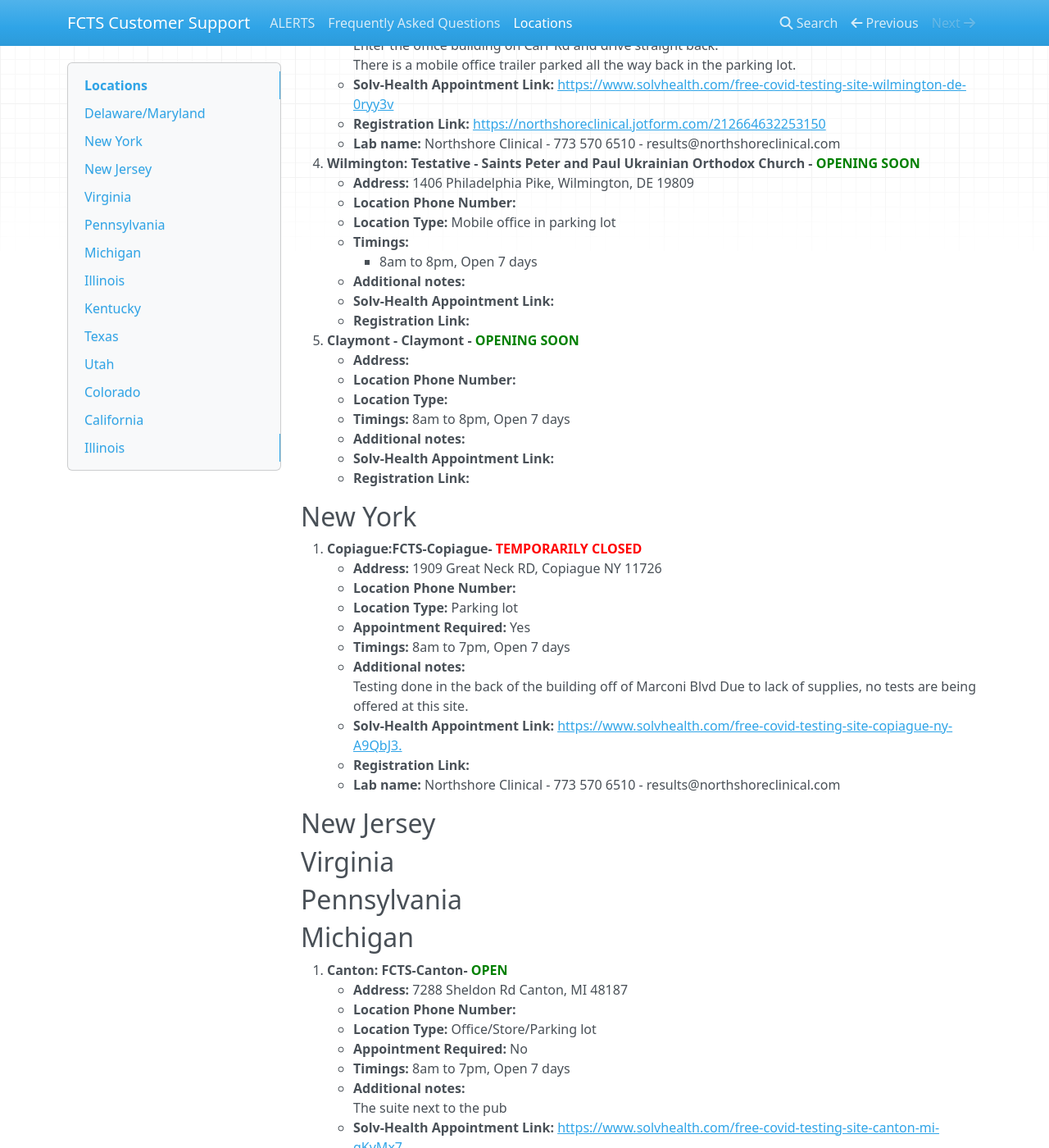
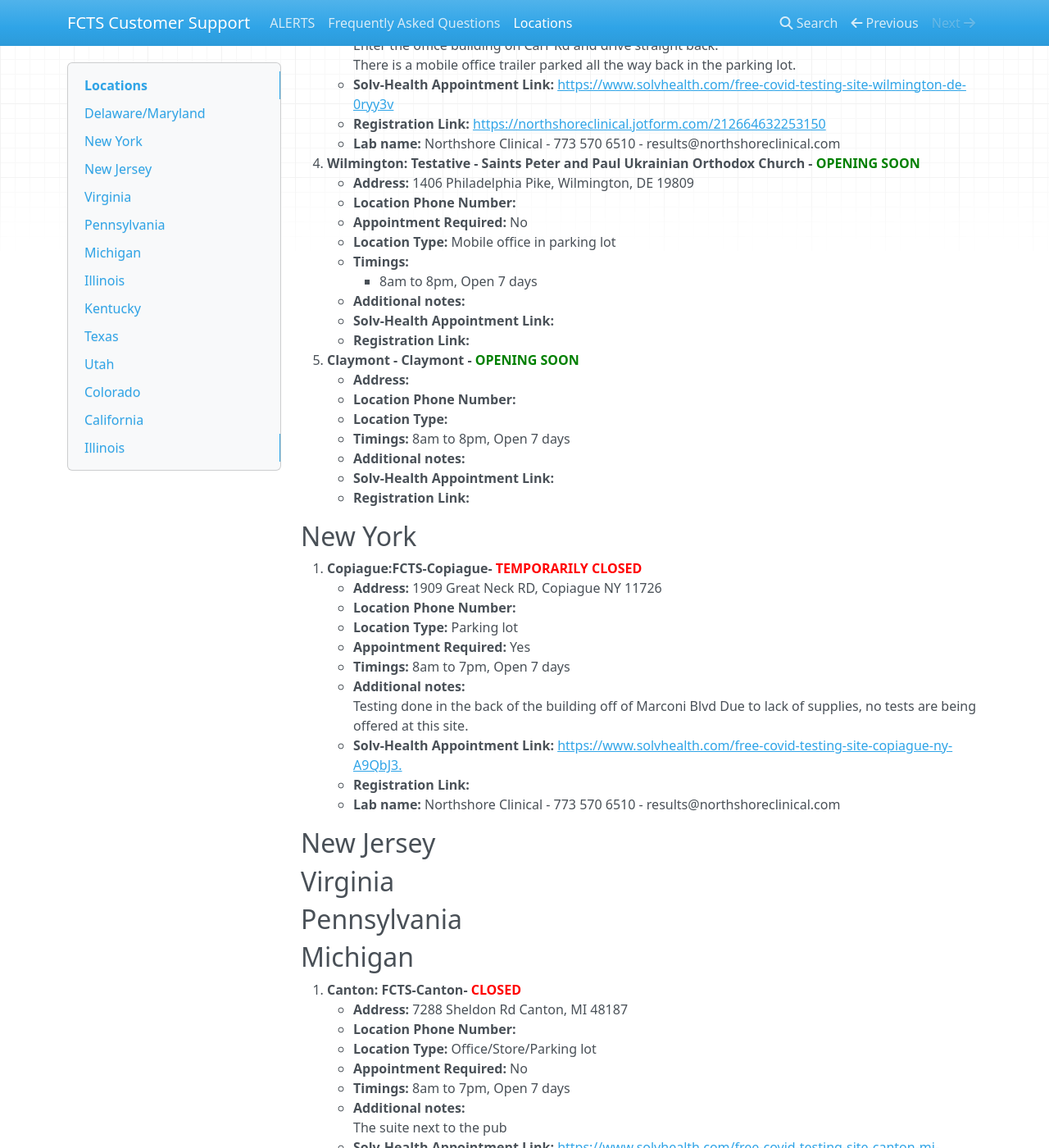
Before and after one commit to fcts000/fcts-cs-docs, an MkDocs documentation site: the page built from docs/locations.md, in a window 1280 px wide and 1400 px high, scrolled down 1266 px. Shown: the whole window at 82% size. Built offline with MkDocs 1.6.1, drawn with Linux system fonts in a browser that asks for light colours; nearby versions of some CDN libraries.

Commit message:
update locations

```diff
--- a/docs/locations.md
+++ b/docs/locations.md
@@ -57,6 +57,7 @@
 1. **Wilmington: Testative - Saints Peter and Paul Ukrainian Orthodox Church - <font color="green">OPENING SOON</font>**
     * **Address:** 1406 Philadelphia Pike, Wilmington, DE 19809
     * **Location Phone Number:**
+     * **Appointment Required:** No
     * **Location Type:** Mobile office in parking lot
     * **Timings:**
         * 8am to 8pm, Open 7 days
@@ -93,7 +94,7 @@
 ## Pennsylvania
 
 ## Michigan
-1. **Canton: FCTS-Canton- <font color="green">OPEN</font>**
+1. **Canton: FCTS-Canton- <font color="RED">CLOSED</font>**
     * **Address:** 7288 Sheldon Rd Canton, MI 48187
     * **Location Phone Number:**
     * **Location Type:** Office/Store/Parking lot
@@ -143,7 +144,7 @@
     * **Solv-Health Appointment Link:** <https://www.solvhealth.com/free-covid-testing-site-houston-tx-gZeexb>
     * **Registration Link:**
     * **Lab name:** Northshore Clinical - 773 570 6510 - results@northshoreclinical.com
-3. **South Houston:FCTS-Telephone- <font color="red">CLOSED</font>**
+3. **South Houston:FCTS-Telephone- <font color="GREEN">OPEN</font>**
     * **Address:** 4659 Telephone Rd, HoustonTX  77087
     * **Location Phone Number:**
     * **Location Type:** Parking lot
```
